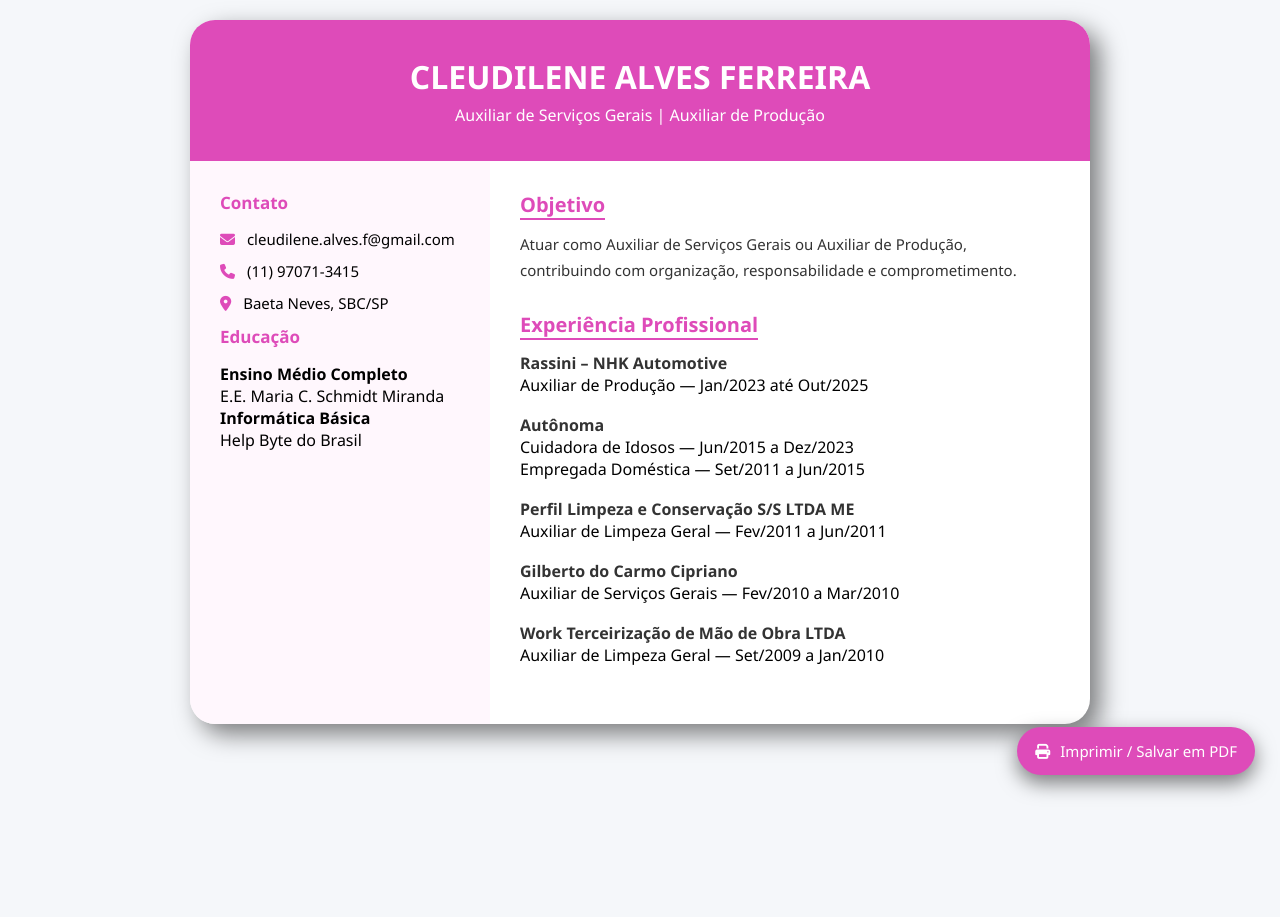
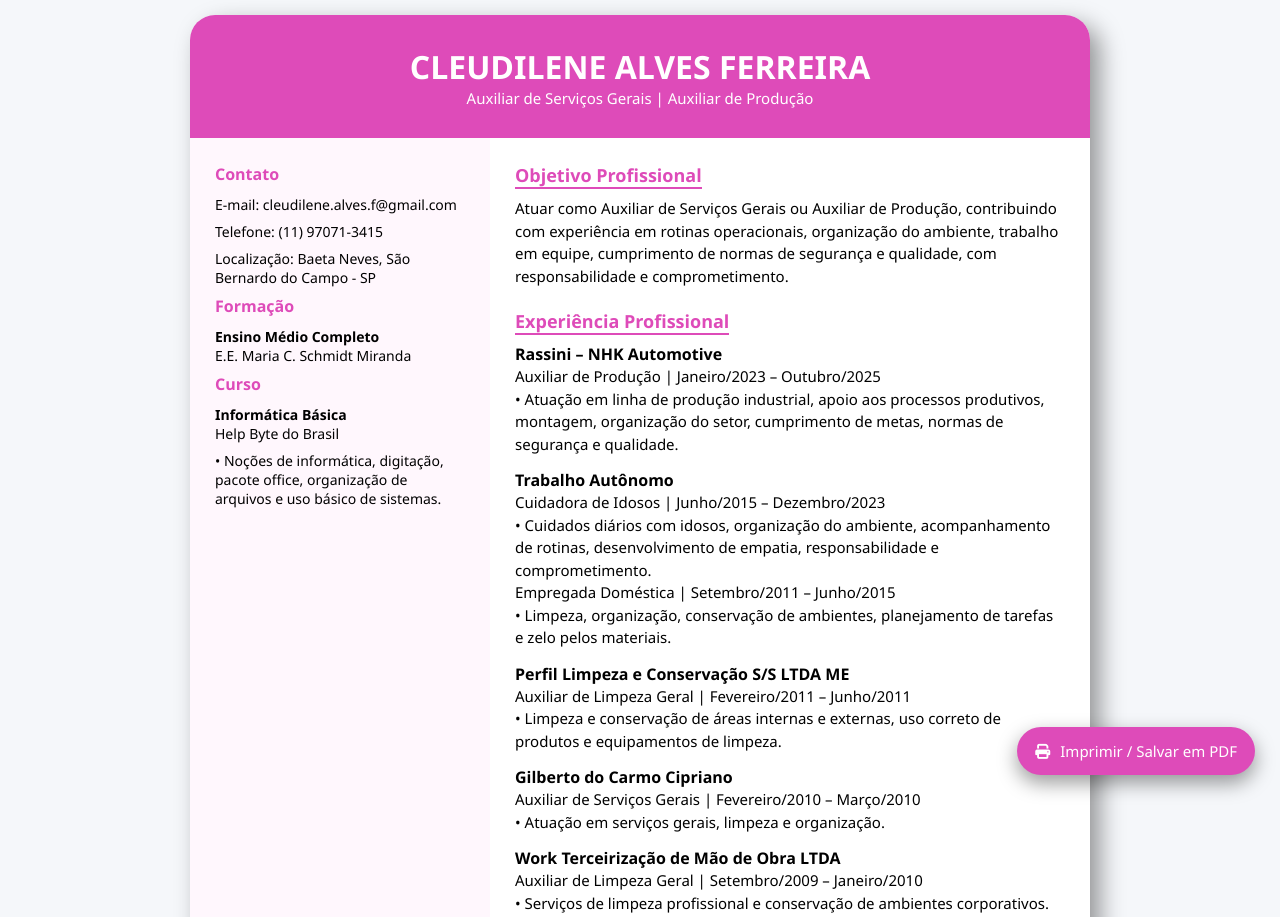
Before and after one commit to franiel97/curriculum-cleudilene, a plain HTML site: page index.html in a window 1280 px wide. Shown: the top 917 px of the page. Before the commit the page ends 800 px from the top, so only its background shows below. Drawn offline with Linux system fonts and the light colour scheme.

Commit message:
Ajustes no conteúdo, css e impressão da página

```diff
--- a/index.html
+++ b/index.html
@@ -12,7 +12,6 @@
     --primary: #de4bb9;
     --dark: #333;
     --light: #f5f7fa;
-    --gray: #555;
 }
 
 * {
@@ -24,10 +23,10 @@
 
 body {
     background: var(--light);
-    padding: 20px;
+    padding: 15px;
 }
 
-/* BOTÃO FLUTUANTE */
+/* BOTÃO DESKTOP */
 .print-btn {
     position: fixed;
     bottom: 25px;
@@ -42,12 +41,8 @@ body {
     display: flex;
     align-items: center;
     gap: 10px;
-    box-shadow: 0 8px 20px rgba(0,0,0,0.50);
+    box-shadow: 0 8px 20px rgba(0,0,0,0.4);
     z-index: 999;
-}
-
-.print-btn:hover {
-    background: #f556c8;
 }
 
 /* CONTAINER */
@@ -57,28 +52,23 @@ body {
     background: #fff;
     border-radius: 25px;
     overflow: hidden;
-    box-shadow: 10px 10px 25px rgba(0,0,0,0.50);
+    box-shadow: 10px 10px 25px rgba(0,0,0,0.4);
 }
 
 /* HEADER */
 .header {
     background: linear-gradient(135deg, var(--primary), #de4bb9);
     color: #fff;
-    padding: 35px 30px;
+    padding: 30px 20px;
     text-align: center;
-    /*border-radius: 25px;*/
-
 }
 
 .header h1 {
     font-size: 32px;
-    margin-bottom: 6px;
-
 }
 
 .header p {
-    font-size: 16px;
-
+    font-size: 15px;
 }
 
 /* CONTENT */
@@ -90,121 +80,168 @@ body {
 /* SIDEBAR */
 .sidebar {
     background: #fff7fd;
-    padding: 30px;
-
+    padding: 25px;
 }
 
 .sidebar h2 {
-    font-size: 17px;
-    margin-bottom: 15px;
+    font-size: 16px;
+    margin-bottom: 10px;
     color: var(--primary);
 }
 
-.contact p {
-    font-size: 15px;
-    margin-bottom: 12px;
+.sidebar p {
+    font-size: 14px;
+    margin-bottom: 8px;
 }
 
-.contact i {
-    color: var(--primary);
-    margin-right: 8px;
+.sidebar a {
+    color: inherit;
+    text-decoration: none;
 }
 
 /* MAIN */
 .main {
-    padding: 30px;
+    padding: 25px;
 }
 
 .section {
-    margin-bottom: 28px;
+    margin-bottom: 22px;
+    page-break-inside: avoid;
 }
 
 .section h2 {
-    font-size: 20px;
-    margin-bottom: 12px;
+    font-size: 18px;
     color: var(--primary);
     border-bottom: 2px solid var(--primary);
+    margin-bottom: 8px;
     display: inline-block;
 }
 
 .section p {
     font-size: 15px;
-    color: var(--dark);
-    line-height: 1.7;
+    line-height: 1.5;
 }
 
 .job {
-    margin-bottom: 18px;
+    margin-bottom: 14px;
+    page-break-inside: avoid;
 }
 
 .job strong {
     font-size: 16px;
-    color: var(--dark);
 }
 
-/* RESPONSIVO */
+/* DOCK MOBILE */
+.mobile-dock {
+    position: fixed;
+    bottom: 0;
+    left: 0;
+    width: 100%;
+    background: #ffffff;
+    border-top: 1px solid #ddd;
+    display: flex;
+    justify-content: space-around;
+    padding: 10px 0;
+    z-index: 1000;
+}
+
+.mobile-dock a,
+.mobile-dock button {
+    background: none;
+    border: none;
+    font-size: 22px;
+    color: var(--primary);
+    cursor: pointer;
+}
+
+/* ===== MOBILE ===== */
 @media (max-width: 768px) {
     .content {
         grid-template-columns: 1fr;
     }
 
-    .print-btn {
-        bottom: 18px;
-        right: 18px;
-        padding: 14px;
-        border-radius: 50%;
+    .contact-section {
+        display: none;
     }
 
-    .print-btn span {
+    .print-btn {
         display: none;
     }
 }
 
-/* IMPRESSÃO A4 */
+/* ===== DESKTOP ===== */
+@media (min-width: 769px) {
+    .mobile-dock {
+        display: none;
+    }
+}
+
+/* ===== IMPRESSÃO (1 PÁGINA A4) ===== */
 @media print {
+
+    @page {
+        size: A4;
+        margin: 10mm;
+    }
+
     body {
         background: none;
         padding: 0;
     }
 
-    .print-btn {
-        display: none;
-    }
-
     .resume {
         box-shadow: none;
         border-radius: 0;
-        width: 210mm;
-        height: 297mm;
+        max-width: 100%;
+    }
+
+    .content {
+        grid-template-columns: 1fr 2fr;
+    }
+
+    .contact-section {
+        display: block !important;
+    }
+
+    .print-btn,
+    .mobile-dock {
+        display: none !important;
+    }
+
+    .header {
+        padding: 20px 15px;
     }
 
     .header h1 {
-        font-size: 34px;
+        font-size: 36px;
     }
 
     .header p {
-        font-size: 16px;
+        font-size: 22px;
     }
 
-    .sidebar h2,
+    .sidebar,
+    .main {
+        padding: 18px;
+    }
+
+    .sidebar p,
+    .section p {
+        font-size: 16px;
+        line-height: 1.4;
+    }
+
     .section h2 {
         font-size: 20px;
     }
 
-    .contact p,
-    .section p,
-    .job {
-        font-size: 16px;
-        line-height: 1.9;
-    }
-
-    .sidebar,
-    .main {
-        padding: 34px;
+    .job strong {
+        font-size: 18px;
     }
 }
 </style>
 </head>
+
 <body>
 
 <button class="print-btn" onclick="window.print()">
@@ -214,67 +251,80 @@ body {
 
 <div class="resume">
 
-    <div class="header">
+<header class="header">
     <h1>CLEUDILENE ALVES FERREIRA</h1>
     <p>Auxiliar de Serviços Gerais | Auxiliar de Produção</p>
-    </div>
+</header>
 
 <div class="content">
 
-        <aside class="sidebar">
+<aside class="sidebar contact-section">
     <h2>Contato</h2>
-            <div class="contact">
-                <p><i class="fas fa-envelope"></i> cleudilene.alves.f@gmail.com</p>
-                <p><i class="fas fa-phone"></i> (11) 97071-3415</p>
-                <p><i class="fas fa-location-dot"></i> Baeta Neves, SBC/SP</p>
-            </div>
+    <p>E-mail: <a href="mailto:cleudilene.alves.f@gmail.com">cleudilene.alves.f@gmail.com</a></p>
+    <p>Telefone: <a href="https://wa.me/5511970713415">(11) 97071-3415</a></p>
+    <p>Localização: Baeta Neves, São Bernardo do Campo - SP</p>
 
-            <h2>Educação</h2>
+    <h2>Formação</h2>
     <p><strong>Ensino Médio Completo</strong><br>E.E. Maria C. Schmidt Miranda</p>
+
+    <h2>Curso</h2>
     <p><strong>Informática Básica</strong><br>Help Byte do Brasil</p>
+    <p> • Noções de informática, digitação, pacote office, organização de arquivos e uso básico de sistemas.</p>
 </aside>
 
 <main class="main">
-            <div class="section">
-                <h2>Objetivo</h2>
-                <p>
-                    Atuar como Auxiliar de Serviços Gerais ou Auxiliar de Produção,
-                    contribuindo com organização, responsabilidade e comprometimento.
-                </p>
-            </div>
 
-            <div class="section">
+<section class="section">
+<h2>Objetivo Profissional</h2>
+<p>Atuar como Auxiliar de Serviços Gerais ou Auxiliar de Produção, contribuindo com experiência em rotinas operacionais, organização do ambiente, trabalho em equipe, cumprimento de normas de segurança e qualidade, com responsabilidade e comprometimento.</p>
+</section>
+
+<section class="section">
 <h2>Experiência Profissional</h2>
 
 <div class="job">
-                    <strong>Rassini – NHK Automotive</strong><br>
-                    Auxiliar de Produção — Jan/2023 até Out/2025
+<strong>Rassini – NHK Automotive</strong>
+<p>Auxiliar de Produção | Janeiro/2023 – Outubro/2025</p>
+<p> • Atuação em linha de produção industrial, apoio aos processos produtivos, montagem, organização do setor, cumprimento de metas, normas de segurança e qualidade.</p>
 </div>
 
 <div class="job">
-                    <strong>Autônoma</strong><br>
-                    Cuidadora de Idosos — Jun/2015 a Dez/2023<br>
-                    Empregada Doméstica — Set/2011 a Jun/2015
+<strong>Trabalho Autônomo</strong>
+<p>Cuidadora de Idosos | Junho/2015 – Dezembro/2023</p>
+<p> • Cuidados diários com idosos, organização do ambiente, acompanhamento de rotinas, desenvolvimento de empatia, responsabilidade e comprometimento.</p>
+
+<p>Empregada Doméstica | Setembro/2011 – Junho/2015</p>
+<p> • Limpeza, organização, conservação de ambientes, planejamento de tarefas e zelo pelos materiais.</p>
 </div>
 
 <div class="job">
-                    <strong>Perfil Limpeza e Conservação S/S LTDA ME</strong><br>
-                    Auxiliar de Limpeza Geral — Fev/2011 a Jun/2011
+<strong>Perfil Limpeza e Conservação S/S LTDA ME</strong>
+<p>Auxiliar de Limpeza Geral | Fevereiro/2011 – Junho/2011</p>
+<p> • Limpeza e conservação de áreas internas e externas, uso correto de produtos e equipamentos de limpeza.</p>
 </div>
 
 <div class="job">
-                    <strong>Gilberto do Carmo Cipriano</strong><br>
-                    Auxiliar de Serviços Gerais — Fev/2010 a Mar/2010
+<strong>Gilberto do Carmo Cipriano</strong>
+<p>Auxiliar de Serviços Gerais | Fevereiro/2010 – Março/2010</p>
+<p> • Atuação em serviços gerais, limpeza e organização.</p>
 </div>
 
 <div class="job">
-                    <strong>Work Terceirização de Mão de Obra LTDA</strong><br>
-                    Auxiliar de Limpeza Geral — Set/2009 a Jan/2010
+<strong>Work Terceirização de Mão de Obra LTDA</strong>
+<p>Auxiliar de Limpeza Geral | Setembro/2009 – Janeiro/2010</p>
+<p> • Serviços de limpeza profissional e conservação de ambientes corporativos.</p>
+</div>
+
+</section>
+
+</main>
 </div>
 </div>
-        </main>
 
-    </div>
+<div class="mobile-dock">
+<a href="mailto:cleudilene.alves.f@gmail.com"><i class="fas fa-envelope"></i></a>
+<a href="https://wa.me/5511970713415"><i class="fab fa-whatsapp"></i></a>
+<button onclick="window.print()"><i class="fas fa-print"></i></button>
 </div>
 
 </body>
```
Lines whose indentation alone changed are shown as unchanged.
